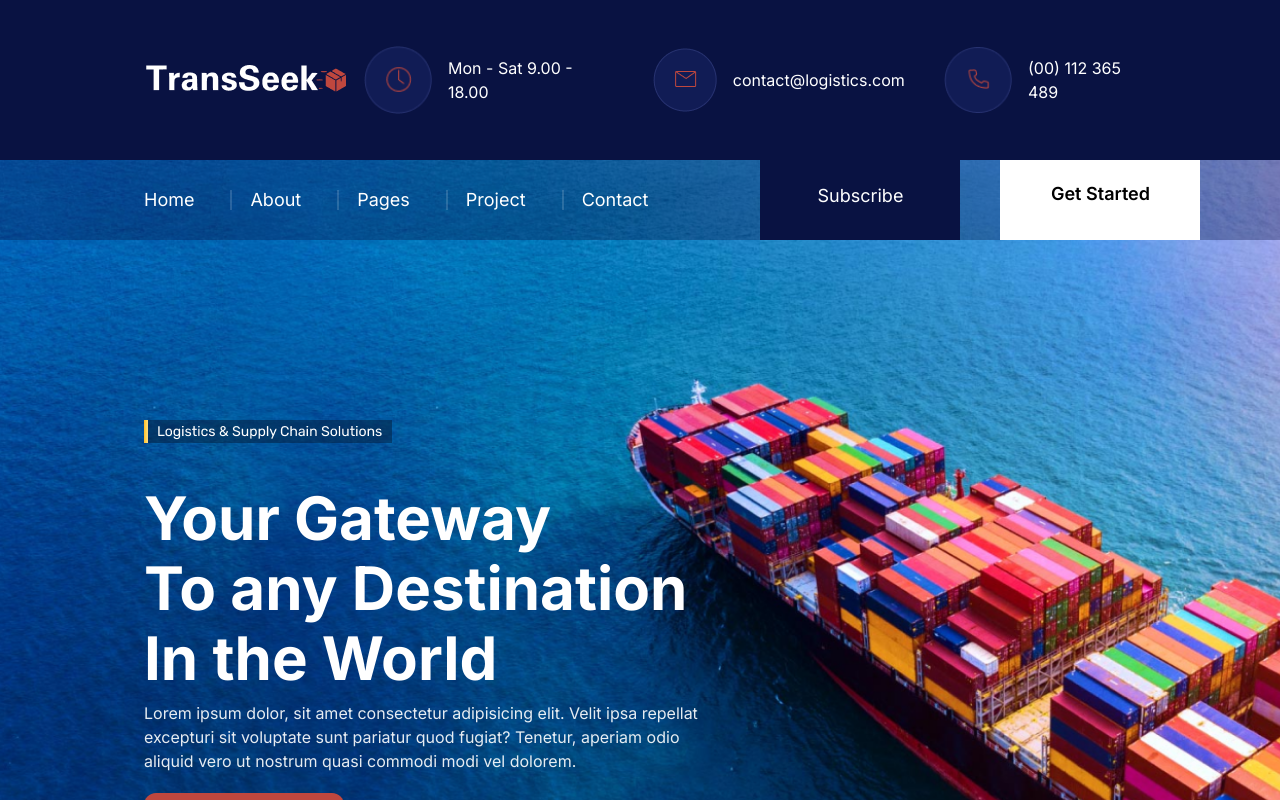
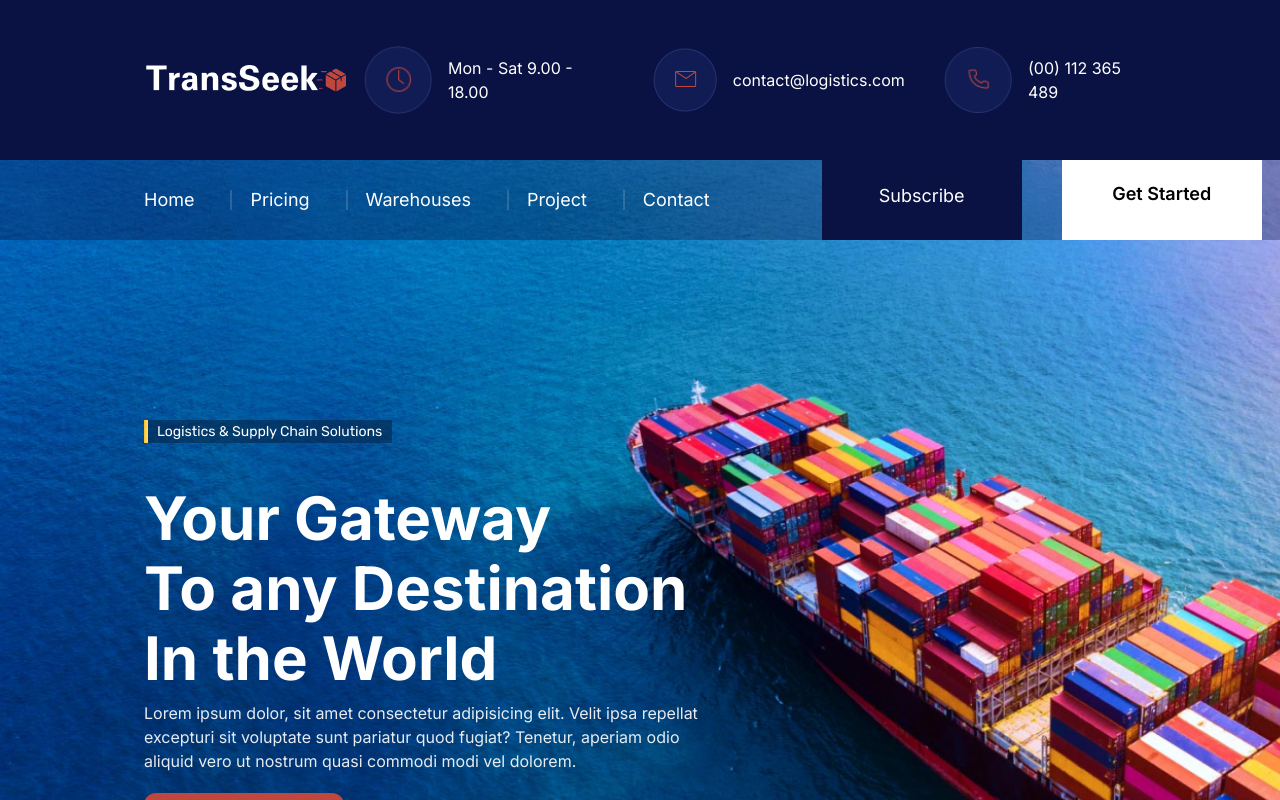
Before and after one commit to abdelrahmanbasheer/Transeek-MVP, a Next.js app: page / in a window 1280 px wide. Shown: the top 800 px of the page. Built offline with nearby package versions, Linux system fonts and the light colour scheme.

Commit message:
added Hrefs to the navbar

```diff
--- a/components/Navbar/LowerNavbar.tsx
+++ b/components/Navbar/LowerNavbar.tsx
@@ -1,23 +1,30 @@
 import React from 'react'
 import socials from "@/assets/icons/navbar-socials.png";
+import Link from 'next/link';
 const LowerNavbar = () => {
   return (
     <div className='px-36 flex justify-between bg-[#091242] bg-opacity-35 h-[80px] items-center text-white text-lg'>
       <ul className='flex gap-14'>
+      <Link href={"/"}>
       <li className=''>
-        <h1 className='hover:text-primary hover:brightness-200 cursor-pointer'>Home</h1>
+        <h1 className='hover:text-secondary hover:brightness-200 cursor-pointer'>Home</h1>
+      </li>
+      </Link>
+      <Link href={"/pricing"}>
+      <li>
+        <h1  className={`nav border-white relative after:border-l-2 hover:text-secondary hover:brightness-200 cursor-pointer`}>Pricing</h1>
+      </li>
+      </Link>
+      <Link href={"/warehouse"}>
+      <li>
+        <h1 className={`nav border-white relative after:border-l-2 hover:text-secondary hover:brightness-200 cursor-pointer`}>Warehouses</h1>
+      </li>
+      </Link>
+      <li>
+        <h1 className={`nav border-white relative after:border-l-2 hover:text-secondary hover:brightness-200 cursor-pointer `}>Project</h1>
       </li>
       <li>
-        <h1  className={`nav border-white relative after:border-l-2 hover:text-primary hover:brightness-200 cursor-pointer`}>About</h1>
-      </li>
-      <li>
-        <h1 className={`nav border-white relative after:border-l-2 hover:text-primary hover:brightness-200 cursor-pointer`}>Pages </h1>
-      </li>
-      <li>
-        <h1 className={`nav border-white relative after:border-l-2 hover:text-primary hover:brightness-200 cursor-pointer `}>Project</h1>
-      </li>
-      <li>
-        <h1  className={`nav border-white relative after:border-l-2 hover:text-primary hover:brightness-200 cursor-pointer `}>Contact</h1>
+        <h1  className={`nav border-white relative after:border-l-2 hover:text-secondary hover:brightness-200 cursor-pointer `}>Contact</h1>
       </li>
       <li className='ml-14 '>
         <img className='w-[170px]' src={socials.src} alt="" />
```
